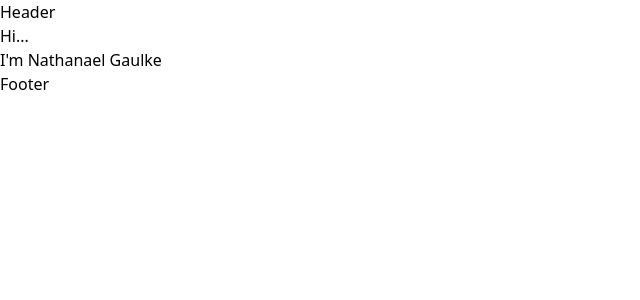
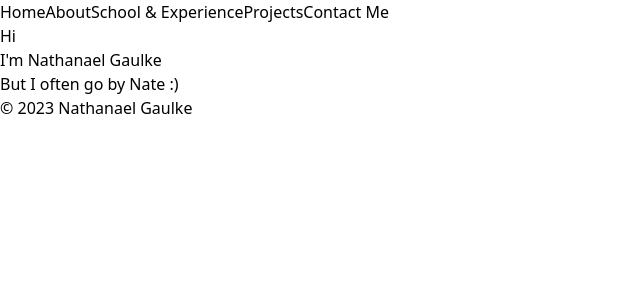
Before and after one commit to nategaulke/personal-website, a React (Vite) app: page / in a window 1280 px wide. Shown: the top 300 px of the page, without its empty margins (0-640 px from the left). Built offline with nearby package versions, Linux system fonts and the light colour scheme.

Commit message:
Add more text to existing components

```diff
--- a/src/components/layout/Footer.tsx
+++ b/src/components/layout/Footer.tsx
@@ -1,5 +1,11 @@
 function Footer() {
-  return <footer className="bg-blue-500">Footer</footer>;
+  const year = new Date().getFullYear();
+
+  return (
+    <footer className="bg-transparent text-center">
+      &copy; {year} Nathanael Gaulke
+    </footer>
+  );
 }
 
 export default Footer;
--- a/src/components/layout/Header.tsx
+++ b/src/components/layout/Header.tsx
@@ -1,7 +1,13 @@
 function Header() {
   return (
-    <nav className="fixed left-0 right-0 z-10 flex flex-wrap items-center bg-blue-500">
-      Header
+    <nav className="fixed left-0 right-0 z-10 bg-blue-500">
+      <div className="flex flex w-full flex-wrap flex-wrap justify-between">
+        <a>Home</a>
+        <a>About</a>
+        <a>School & Experience</a>
+        <a>Projects</a>
+        <a>Contact Me</a>
+      </div>
     </nav>
   );
 }
--- a/src/sections/Intro.tsx
+++ b/src/sections/Intro.tsx
@@ -1,8 +1,9 @@
 function Intro() {
   return (
-    <div className="relative h-fit">
-      <h1>Hi...</h1>
+    <div className="relative mt-12 h-screen text-center">
+      <h1>Hi</h1>
       <h2>I'm Nathanael Gaulke</h2>
+      <h3>But I often go by Nate :)</h3>
     </div>
   );
 }
```
